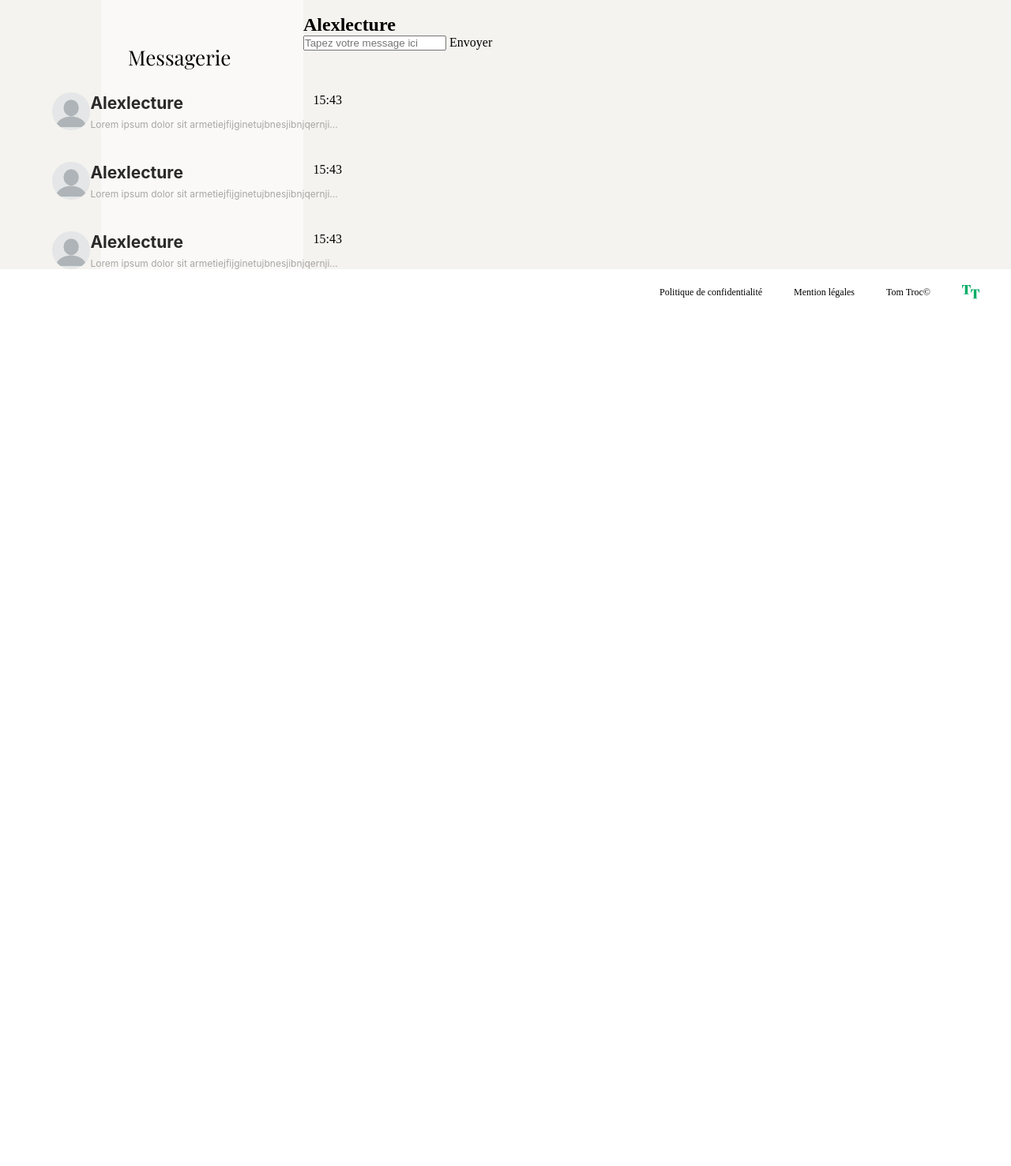
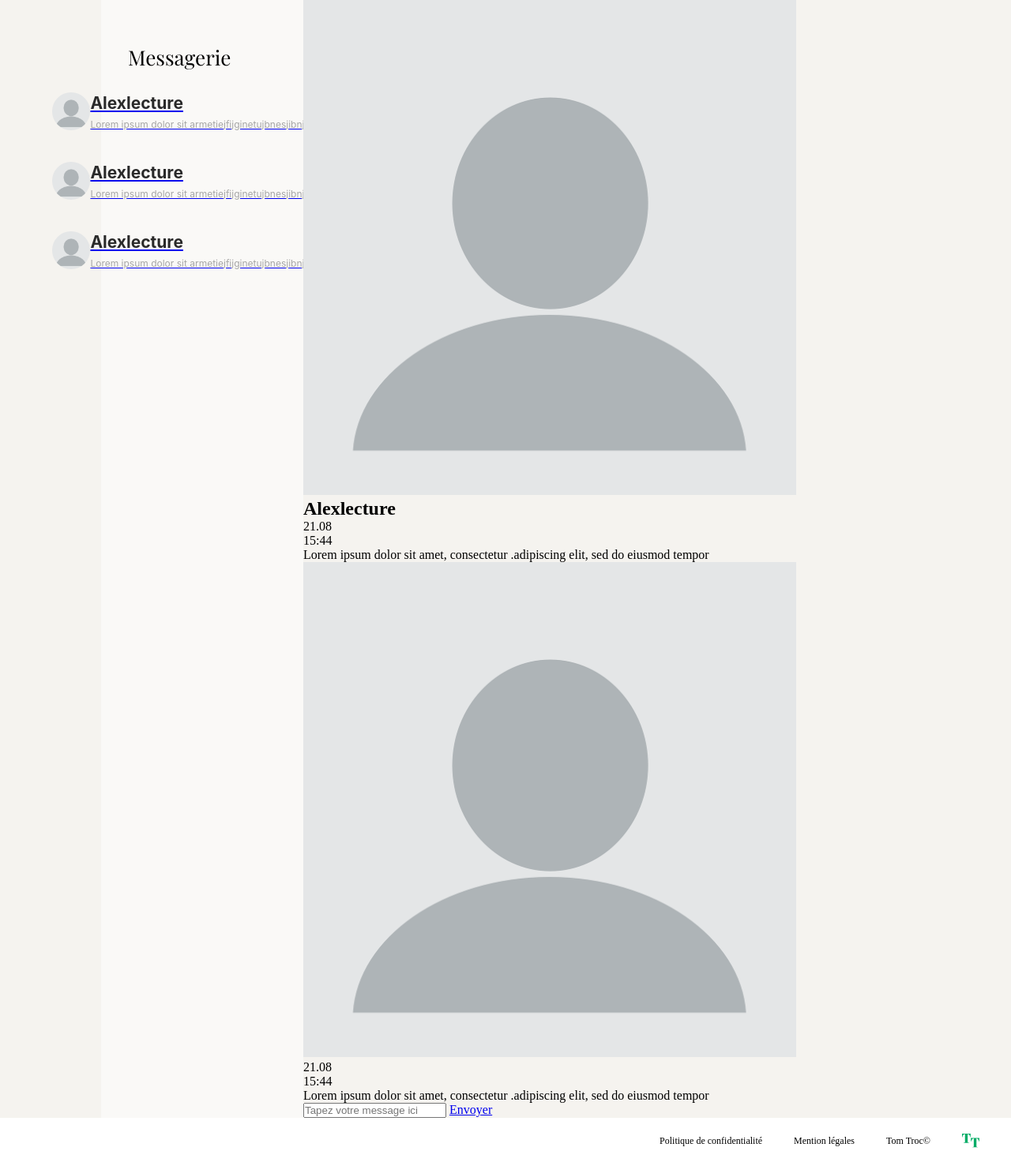
Before and after one commit to LucasSch1/OCR-P6, a PHP site: the page made by src/Views/templates/messageriePage.php in a window 1280 px wide. Shown: the part 80-1557 px from the top of the page at 79% size. Before the commit the page ends 800 px from the top, so only its background shows below. Run offline with PHP 8.4, Linux system fonts and the light colour scheme; the template is opened without the code that fills it, so the values that code supplies are empty.

Commit message:
Modification de la page de messagerie

```diff
--- a/src/Views/templates/messageriePage.php
+++ b/src/Views/templates/messageriePage.php
@@ -10,6 +10,7 @@
         <div class="users-container">
             <h1>Messagerie</h1>
             <div class="item-user-list">
+                <a href="#" class="item-user-link">
                     <div class="item-user-container">
                         <div class="image-user-container">
                             <img src="../public/assets/profile-images/default-profile-image.png">
@@ -28,6 +29,8 @@
                             </div>
                         </div>
                     </div>
+                </a>
+                <a href="#" class="item-user-link">
                     <div class="item-user-container">
                         <div class="image-user-container">
                             <img src="../public/assets/profile-images/default-profile-image.png">
@@ -46,6 +49,8 @@
                             </div>
                         </div>
                     </div>
+                </a>
+                <a href="#" class="item-user-link">
                     <div class="item-user-container">
                         <div class="image-user-container">
                             <img src="../public/assets/profile-images/default-profile-image.png">
@@ -64,21 +69,43 @@
                             </div>
                         </div>
                     </div>
+                </a>
+
             </div>
         </div>
         <div class="conversation-container">
             <div class="user-container">
                 <div class="image-user">
-                    <img>
+                    <img src="../public/assets/profile-images/default-profile-image.png">
                 </div>
                 <h2>Alexlecture</h2>
             </div>
             <div class="messages-container">
-
+                <div class="item-message-sender">
+                    <div class="container-datetime">
+                        <p class="date-message">21.08</p>
+                        <p class="hours-message">15:44</p>
+                    </div>
+                    <div class="container-main-content">
+                        <p>Lorem ipsum dolor sit amet, consectetur .adipiscing elit, sed do eiusmod tempor </p>
+                    </div>
+                </div>
+                <div class="item-message-receiver">
+                    <div class="container-datetime">
+                        <div class="image-user-receiver">
+                            <img src="../public/assets/profile-images/default-profile-image.png">
+                        </div>
+                        <p class="date-message">21.08</p>
+                        <p class="hours-message">15:44</p>
+                    </div>
+                    <div class="container-main-content">
+                        <p>Lorem ipsum dolor sit amet, consectetur .adipiscing elit, sed do eiusmod tempor </p>
+                    </div>
+                </div>
             </div>
             <div class="input-button-container">
                 <input type="text" placeholder="Tapez votre message ici">
-                <a>Envoyer</a>
+                <a href="sendMessage" >Envoyer</a>
             </div>
         </div>
     </div>
```
Lines whose indentation alone changed are shown as unchanged.
